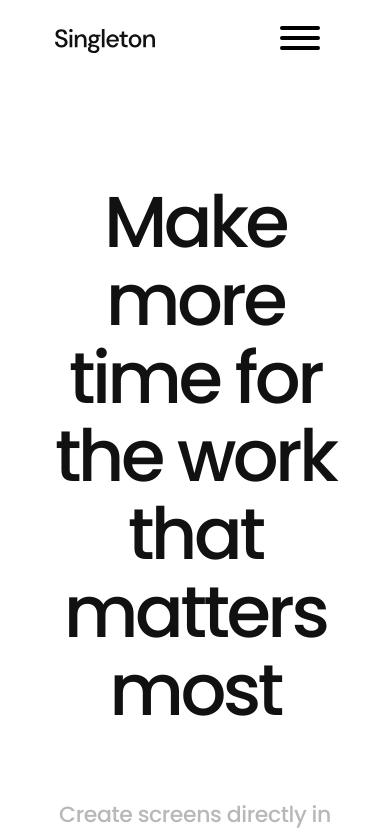
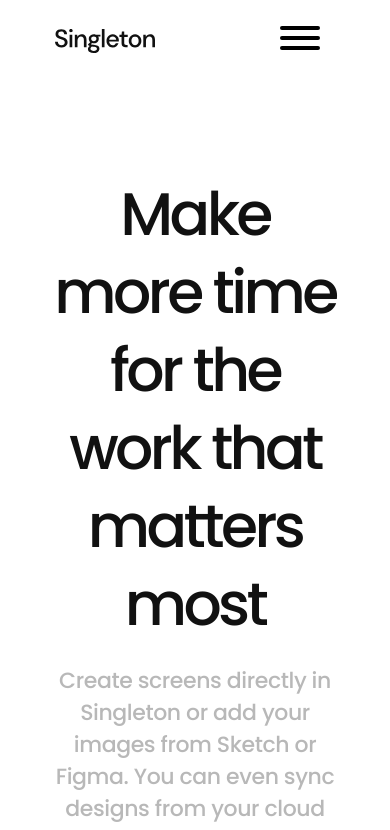
Before and after one commit to JorgeRochaA/singleton, a Vue app: page / in a window 390 px wide. Shown: the top 830 px of the page. Built offline with nearby package versions, Linux system fonts and the light colour scheme.

Commit message:
improve style

```diff
--- a/src/components/GetStarted.vue
+++ b/src/components/GetStarted.vue
@@ -95,7 +95,11 @@
       display: flex;
       flex-direction: column;
       align-items: center;
-      margin-bottom: 50px;
+      margin-bottom: 5px;
+      h1 {
+        font-size: 60px;
+        margin-bottom: 0;
+      }
     }
   }
 }
```
